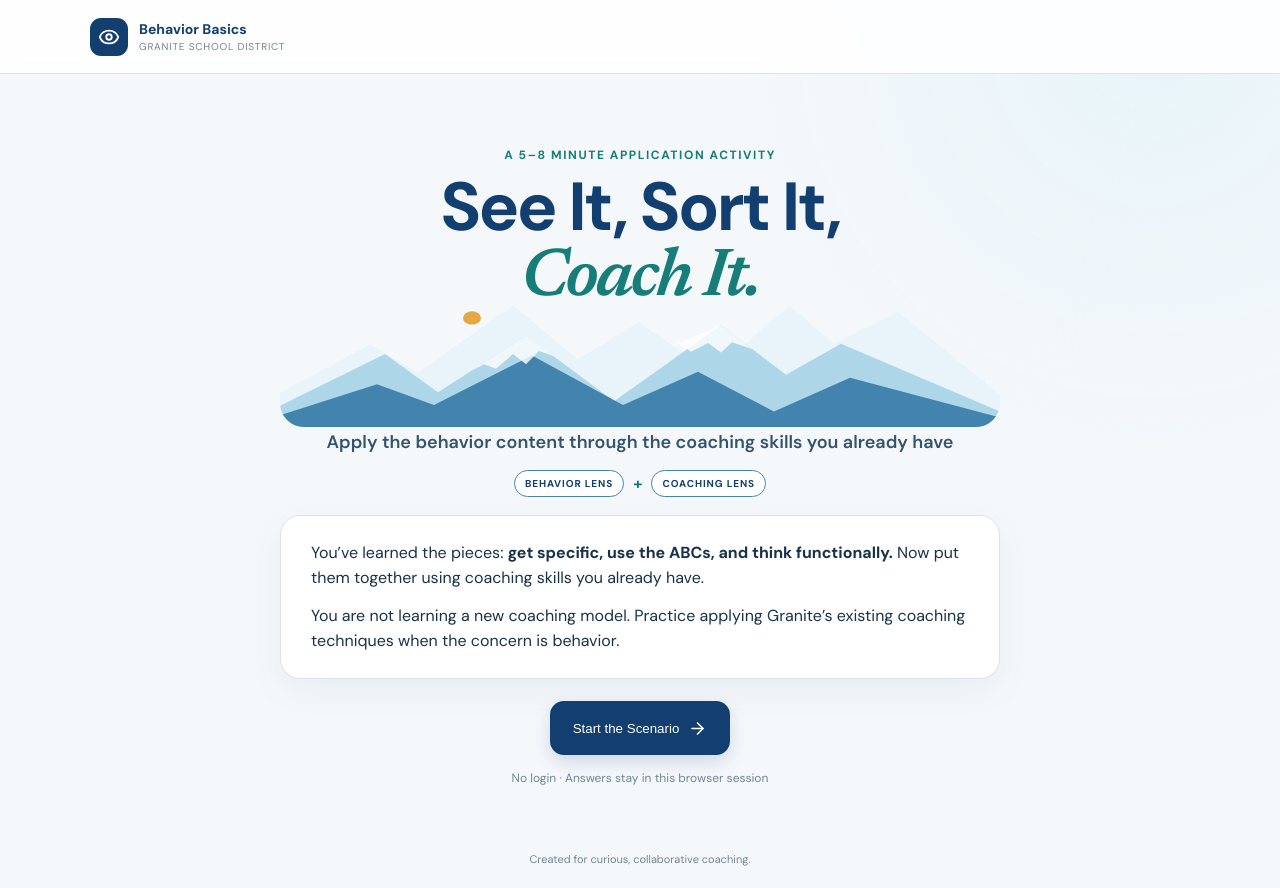
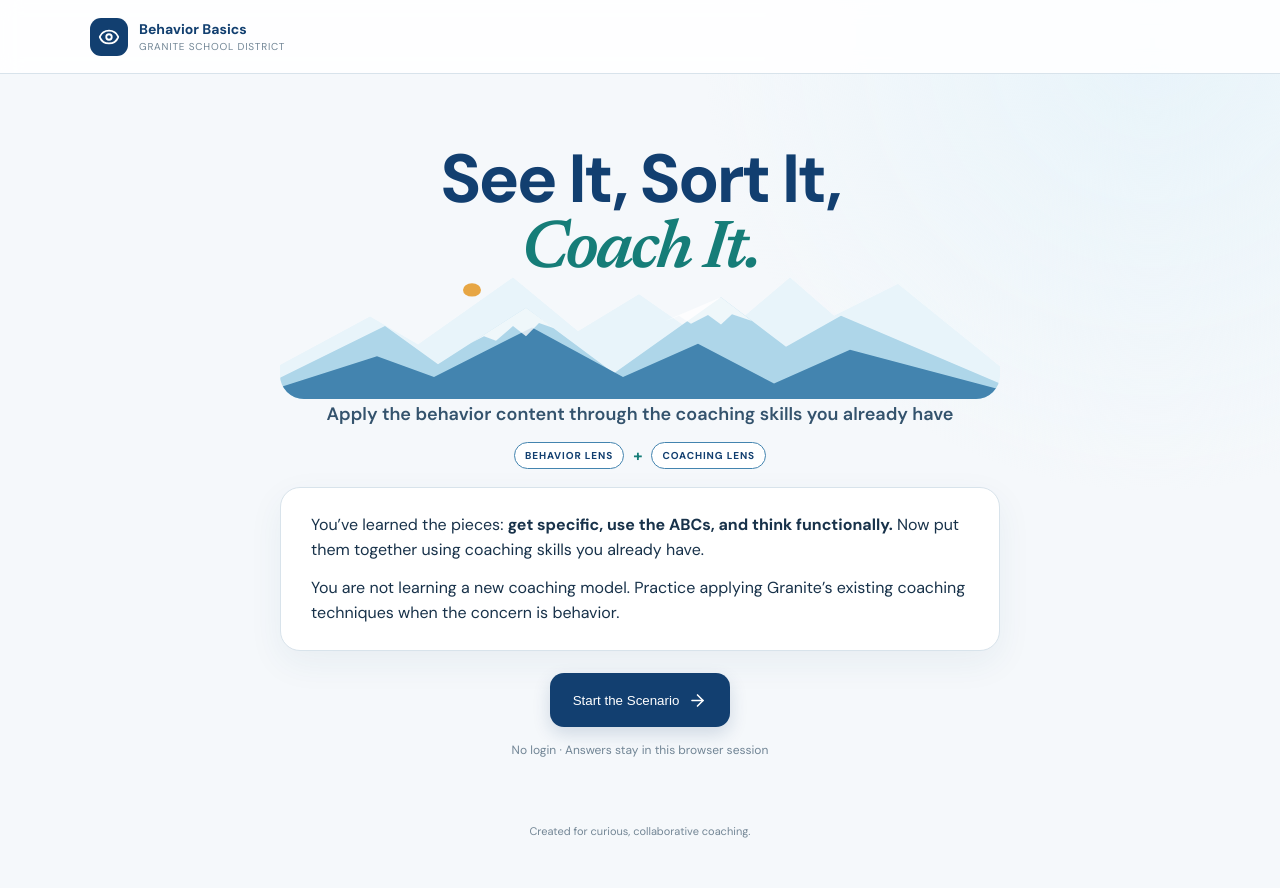
Before and after one commit to jeforsdick/abc-coaching-game, a React (Vite) app: page / in a window 1280 px wide. After the commit the page ends 860 px from the top, so only its background shows below. Built offline with nearby package versions, Linux system fonts and the light colour scheme.

Commit message:
Update App.tsx

```diff
--- a/src/App.tsx
+++ b/src/App.tsx
@@ -80,7 +80,7 @@ function App() {
 
   return <div className="app-shell">
     <header className="site-header"><div className="brand-mark" aria-hidden="true"><Eye size={22}/></div><div><b>Behavior Basics</b><span>Granite School District</span></div></header>
-    {screen === 'welcome' && <main className="welcome page screen-enter"><div className="welcome-title"><p className="eyebrow">A 5–8 MINUTE APPLICATION ACTIVITY</p><h1>See It, Sort It,<br/><em>Coach It.</em></h1><MountainScene /></div><p className="subtitle">Apply the behavior content through the coaching skills you already have</p><div className="lens-line" aria-label="Behavior lens plus coaching lens"><span>Behavior Lens</span><b>+</b><span>Coaching Lens</span></div><div className="welcome-card"><p>You’ve learned the pieces: <strong>get specific, use the ABCs, and think functionally.</strong> Now put them together using coaching skills you already have.</p><p>You are not learning a new coaching model. Practice applying Granite’s existing coaching techniques when the concern is behavior.</p></div><button className="primary" onClick={() => navigate('game')}>Start the Scenario <ArrowRight size={19}/></button><p className="privacy">No login · Answers stay in this browser session</p></main>}
+    {screen === 'welcome' && <main className="welcome page screen-enter"><div className="welcome-title"><h1>See It, Sort It,<br/><em>Coach It.</em></h1><MountainScene /></div><p className="subtitle">Apply the behavior content through the coaching skills you already have</p><div className="lens-line" aria-label="Behavior lens plus coaching lens"><span>Behavior Lens</span><b>+</b><span>Coaching Lens</span></div><div className="welcome-card"><p>You’ve learned the pieces: <strong>get specific, use the ABCs, and think functionally.</strong> Now put them together using coaching skills you already have.</p><p>You are not learning a new coaching model. Practice applying Granite’s existing coaching techniques when the concern is behavior.</p></div><button className="primary" onClick={() => navigate('game')}>Start the Scenario <ArrowRight size={19}/></button><p className="privacy">No login · Answers stay in this browser session</p></main>}
     {screen === 'game' && <main className="page game screen-enter" key={index}>
       <div className="progress-row"><span>Scenario: Independent Writing</span><span>{index + 1} of {steps.length}</span></div><div className="progress"><i style={{ width: `${((index + 1) / steps.length) * 100}%` }}/></div>
       <div className="ridge-progress" aria-label={`Learning journey, step ${index + 1} of ${steps.length}`}><MountainScene stage={index + 1}/><div className="journey-labels">{['See It','Sort It','Think','Coach It','Stay Curious'].map((label,i)=><span className={i <= index ? 'reached' : ''} key={label}>{label}</span>)}</div></div>
```
